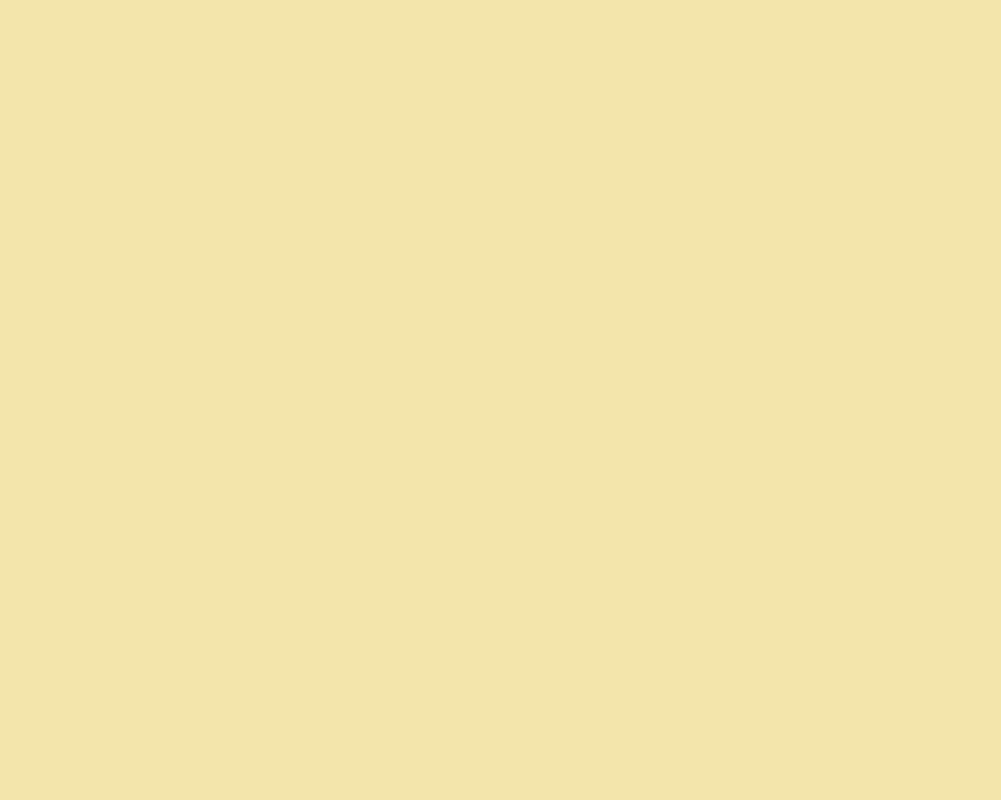
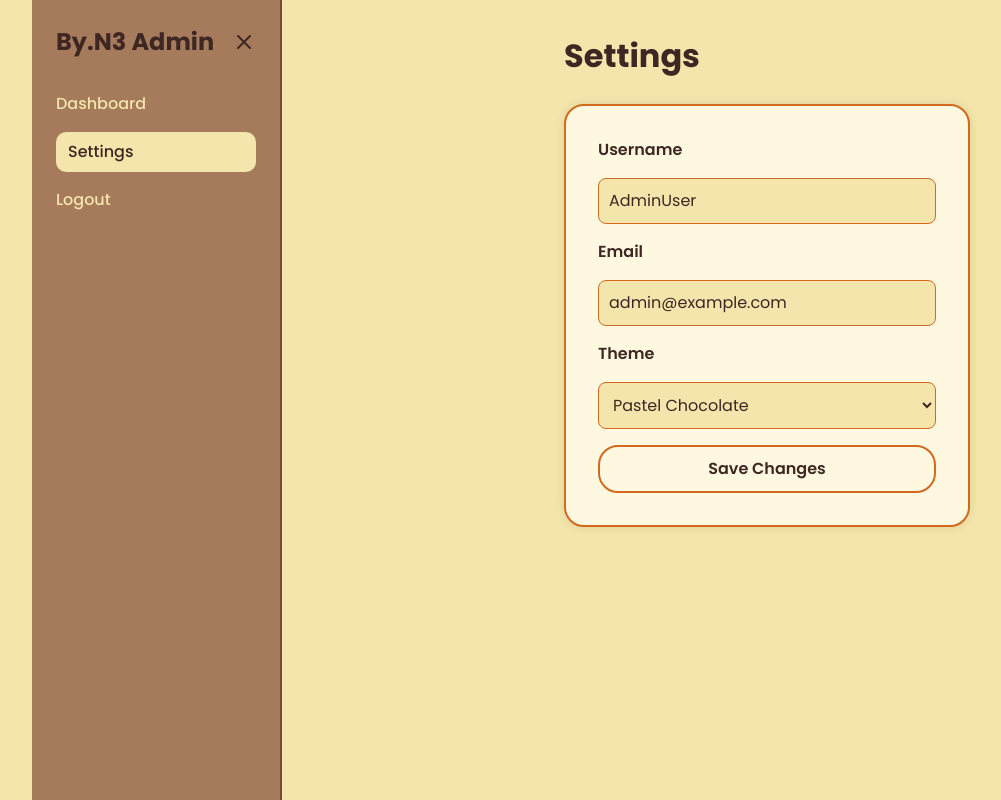
Before and after one commit to JannahKZ/quickbill, a React (Vite) app: page /setting in a window 1280 px wide. Before the commit this address had no page. Shown: the whole page, without its empty margins (123-1124 px from the left). Built offline with nearby package versions, Linux system fonts and the light colour scheme.

Commit message:
add setting page

```diff
--- a/package.json
+++ b/package.json
@@ -17,9 +17,9 @@
   "devDependencies": {
     "@tailwindcss/postcss": "^4.1.16",
     "@vitejs/plugin-react": "^5.1.0",
-    "autoprefixer": "^10.4.20",
-    "postcss": "^8.4.38",
-    "tailwindcss": "^3.4.10",
+    "autoprefixer": "^10.4.21",
+    "postcss": "^8.5.6",
+    "tailwindcss": "^3.4.18",
     "vite": "^7.1.12"
   }
 }
--- a/src/App.jsx
+++ b/src/App.jsx
@@ -4,6 +4,7 @@ import { BrowserRouter as Router, Routes, Route } from "react-router-dom";
 import Login from "./pages/LoginForm.jsx";
 import Register from "./pages/RegisterForm.jsx";
 import Dashboard from "./pages/Dashboard.jsx";
+import Settings from "./pages/Settings.jsx";
 
 function App() {
   return (
@@ -12,6 +13,7 @@ function App() {
         <Route path="/" element={<Login />} />
         <Route path="/register" element={<Register />} />
         <Route path="/dashboard" element={<Dashboard />} />
+        <Route path="/setting" element={<Settings/>}/>
       </Routes>
     </Router>
   );
--- /dev/null
+++ b/src/pages/Settings.css
@@ -0,0 +1,174 @@
+@import url('https://fonts.googleapis.com/css2?family=Poppins:wght@300;400;500;600;700&display=swap');
+
+.setting-container {
+  display: flex;
+  min-height: 100vh;
+  background-color: #f3e5ab; /* pastel beige */
+  color: #3e2723;
+  font-family: 'Poppins', sans-serif;
+}
+
+/* Sidebar */
+.sidebar {
+  background-color: #a67b5b; /* soft brown */
+  border-right: 2px solid #6f4e37;
+  width: 250px;
+  min-height: 100vh;
+  padding: 1.5rem;
+  transition: all 0.4s ease;
+  position: fixed;
+  left: -100%;
+  top: 0;
+  z-index: 1000;
+}
+
+.sidebar.open {
+  left: 0;
+}
+
+.sidebar-header {
+  display: flex;
+  justify-content: space-between;
+  align-items: center;
+  margin-bottom: 2rem;
+  color: #f3e5ab;
+}
+
+.sidebar-header h2 {
+  font-size: 1.5rem;
+  font-weight: 700;
+}
+
+.close-btn {
+  background: none;
+  border: none;
+  color: #f3e5ab;
+  cursor: pointer;
+}
+
+/* Sidebar Links */
+.sidebar-nav {
+  display: flex;
+  flex-direction: column;
+  gap: 1rem;
+}
+
+.sidebar-nav a {
+  color: #f3e5ab;
+  text-decoration: none;
+  font-weight: 500;
+  transition: 0.3s;
+}
+
+.sidebar-nav a:hover,
+.sidebar-nav a.active {
+  color: #3e2723;
+  background-color: #f3e5ab;
+  padding: 8px 12px;
+  border-radius: 10px;
+}
+
+/* Mobile top bar */
+.mobile-topbar {
+  display: flex;
+  justify-content: space-between;
+  align-items: center;
+  background-color: #a67b5b;
+  color: #f3e5ab;
+  padding: 1rem;
+  position: fixed;
+  top: 0;
+  width: 100%;
+  z-index: 500;
+}
+
+.menu-btn {
+  background: none;
+  border: none;
+  color: #f3e5ab;
+  cursor: pointer;
+}
+
+/* Main content */
+.setting-main {
+  flex: 1;
+  padding: 6rem 2rem 2rem;
+  margin-left: 0;
+  width: 100%;
+}
+
+.setting-main h1 {
+  font-size: 2rem;
+  font-weight: 700;
+  margin-bottom: 1.5rem;
+}
+
+/* Settings Card */
+.settings-card {
+  background-color: #fff8e1;
+  border: 2px solid #d2691e;
+  border-radius: 20px;
+  padding: 2rem;
+  max-width: 500px;
+  box-shadow: 0 0 10px rgba(0, 0, 0, 0.1);
+}
+
+.settings-card form {
+  display: flex;
+  flex-direction: column;
+  gap: 1rem;
+}
+
+.settings-card label {
+  font-weight: 600;
+}
+
+.settings-card input,
+.settings-card select {
+  background-color: #f3e5ab;
+  color: #3e2723;
+  border: 1px solid #d2691e;
+  border-radius: 8px;
+  padding: 10px;
+  font-size: 1rem;
+  outline: none;
+  transition: 0.3s;
+}
+
+.settings-card input:focus,
+.settings-card select:focus {
+  border-color: #6f4e37;
+}
+
+.save-btn {
+  background: transparent;
+  border: 2px solid #d2691e;
+  color: #3e2723;
+  font-weight: 600;
+  padding: 10px;
+  border-radius: 20px;
+  cursor: pointer;
+  transition: 0.4s;
+}
+
+.save-btn:hover {
+  background-color: #d2691e;
+  color: #fff8e1;
+}
+
+/* Responsive */
+@media (min-width: 768px) {
+  .sidebar {
+    position: static;
+    left: 0;
+  }
+
+  .mobile-topbar {
+    display: none;
+  }
+
+  .setting-main {
+    margin-left: 250px;
+    padding-top: 2rem;
+  }
+}
--- /dev/null
+++ b/src/pages/Settings.jsx
@@ -0,0 +1,101 @@
+import React, { useState } from "react";
+import { Link } from "react-router-dom";
+import { Menu, X } from "lucide-react";
+import "./Settings.css";
+
+function Setting() {
+  const [profile, setProfile] = useState({
+    username: "AdminUser",
+    email: "admin@example.com",
+    theme: "Pastel Chocolate",
+  });
+
+  const [menuOpen, setMenuOpen] = useState(false);
+
+  const handleChange = (e) => {
+    setProfile({ ...profile, [e.target.name]: e.target.value });
+  };
+
+  const handleSave = (e) => {
+    e.preventDefault();
+    alert("Settings saved successfully!");
+  };
+
+  return (
+    <div className="setting-container">
+      {/* Sidebar */}
+      <aside className={`sidebar ${menuOpen ? "open" : ""}`}>
+        <div className="sidebar-header">
+          <h2>By.N3 Admin</h2>
+          <button className="close-btn" onClick={() => setMenuOpen(false)}>
+            <X size={24} />
+          </button>
+        </div>
+        <nav className="sidebar-nav">
+          <Link to="/dashboard" onClick={() => setMenuOpen(false)}>
+            Dashboard
+          </Link>
+          <Link
+            to="/setting"
+            className="active"
+            onClick={() => setMenuOpen(false)}
+          >
+            Settings
+          </Link>
+          <Link to="/" onClick={() => setMenuOpen(false)}>
+            Logout
+          </Link>
+        </nav>
+      </aside>
+
+      {/* Mobile top bar */}
+      <div className="mobile-topbar">
+        <h1>Settings</h1>
+        <button className="menu-btn" onClick={() => setMenuOpen(true)}>
+          <Menu size={24} />
+        </button>
+      </div>
+
+      {/* Main content */}
+      <main className="setting-main">
+        <h1>Settings</h1>
+        <div className="settings-card">
+          <form onSubmit={handleSave}>
+            <label>Username</label>
+            <input
+              type="text"
+              name="username"
+              value={profile.username}
+              onChange={handleChange}
+            />
+
+            <label>Email</label>
+            <input
+              type="email"
+              name="email"
+              value={profile.email}
+              onChange={handleChange}
+            />
+
+            <label>Theme</label>
+            <select
+              name="theme"
+              value={profile.theme}
+              onChange={handleChange}
+            >
+              <option>Pastel Chocolate</option>
+              <option>Classic Light</option>
+              <option>Mint & Peach</option>
+            </select>
+
+            <button type="submit" className="save-btn">
+              Save Changes
+            </button>
+          </form>
+        </div>
+      </main>
+    </div>
+  );
+}
+
+export default Setting;
```
Also changed, not shown: 1 other file (tests, documents, lock files or other folders).
